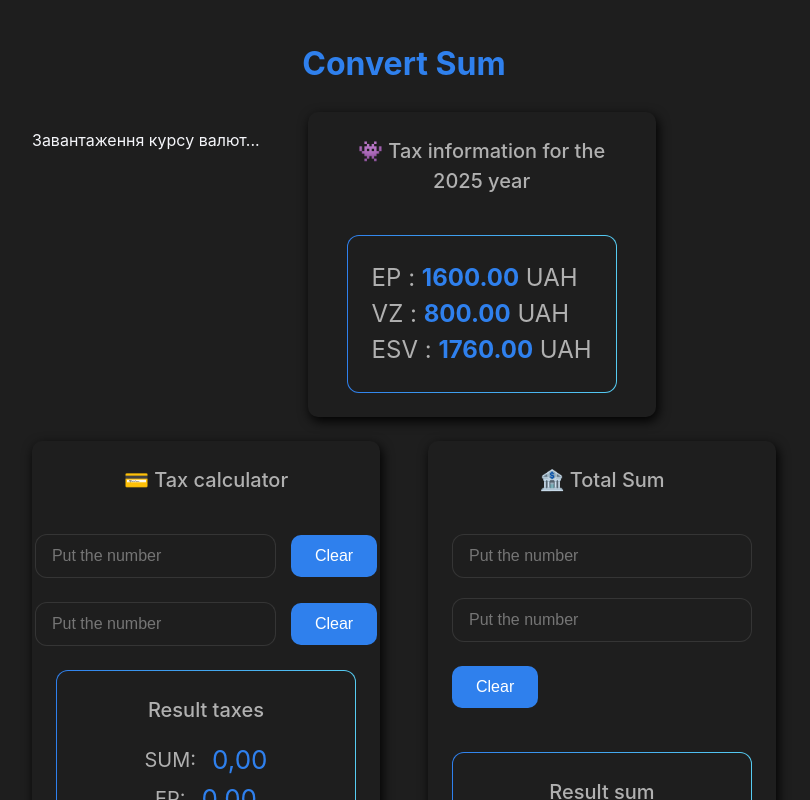
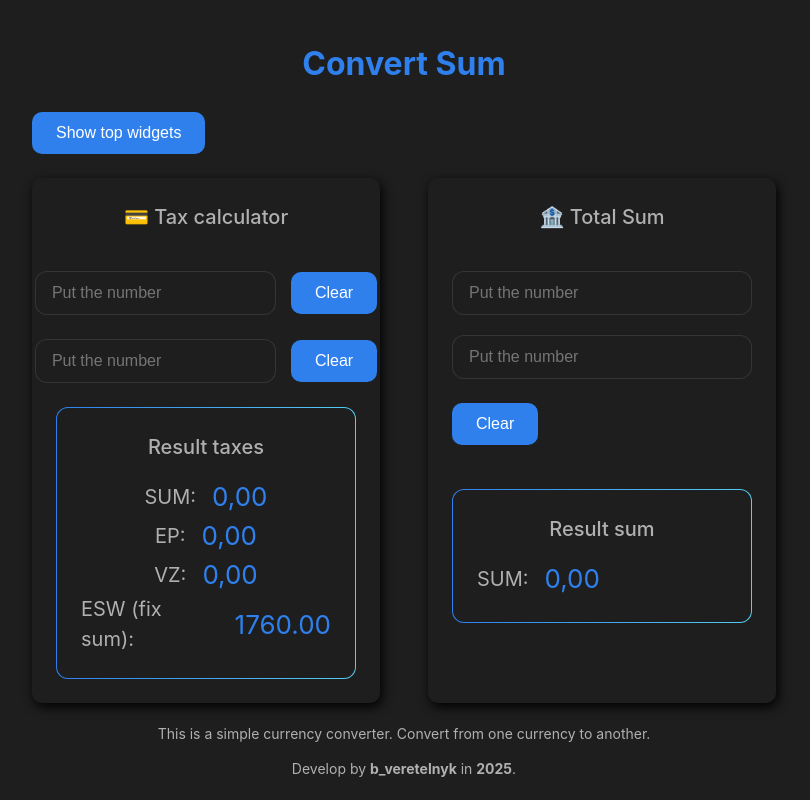
Before and after one commit to bveretelnik/convert-sum, a React (Vite) app: page / in a window 1280 px wide. Shown: the top 800 px of the page, without its empty margins (236-1046 px from the left). Built offline with nearby package versions, Linux system fonts and the light colour scheme; no server answers.

Commit message:
FT - add visible block for top widgets

```diff
--- a/src/App.jsx
+++ b/src/App.jsx
@@ -4,15 +4,18 @@ import Exchange from './components/Exchange/Exchange.jsx';
 import Title from './components/Title/Title.jsx';
 import Footer from './components/Footer/Footer.jsx';
 import TaxInfo from './components/TaxInfo/TaxInfo.jsx';
+import VisibilityWrapper from './components/VisibilityWrapper/VisibilityWrapper.jsx';
 
 function App() {
   return (
     <>
       <Title />
-      <div className="exchange-container">
-        <Exchange />
-        <TaxInfo />
-      </div>
+      <VisibilityWrapper>
+        <div className="exchange-container">
+          <Exchange />
+          <TaxInfo />
+        </div>
+      </VisibilityWrapper>
       <NumberConverter />
       <Footer />
     </>
--- a/src/components/Button/Button.jsx
+++ b/src/components/Button/Button.jsx
@@ -4,7 +4,7 @@ import styles from './Button.module.scss';
 const Button = ({ onClick, name }) => {
   return (
     <button className={styles.clearButton} onClick={onClick}>
-      Clear
+      {name}
     </button>
   );
 };
--- /dev/null
+++ b/src/components/VisibilityWrapper/VisibilityWrapper.jsx
@@ -0,0 +1,17 @@
+import React, { useState } from 'react';
+import Button from '../Button/Button.jsx';
+
+const VisibilityWrapper = ({ children }) => {
+  const [isVisible, setIsVisible] = useState(false);
+  return (
+    <>
+      <Button
+        onClick={() => setIsVisible(!isVisible)}
+        name={`${isVisible ? 'Hide' : 'Show'} top widgets`}
+      />
+      {isVisible && children}
+    </>
+  );
+};
+
+export default VisibilityWrapper;
--- a/src/index.css
+++ b/src/index.css
@@ -23,4 +23,5 @@
     display: flex;
     flex-direction: row;
     gap: 48px;
+    margin-top: 24px;
 }
```
